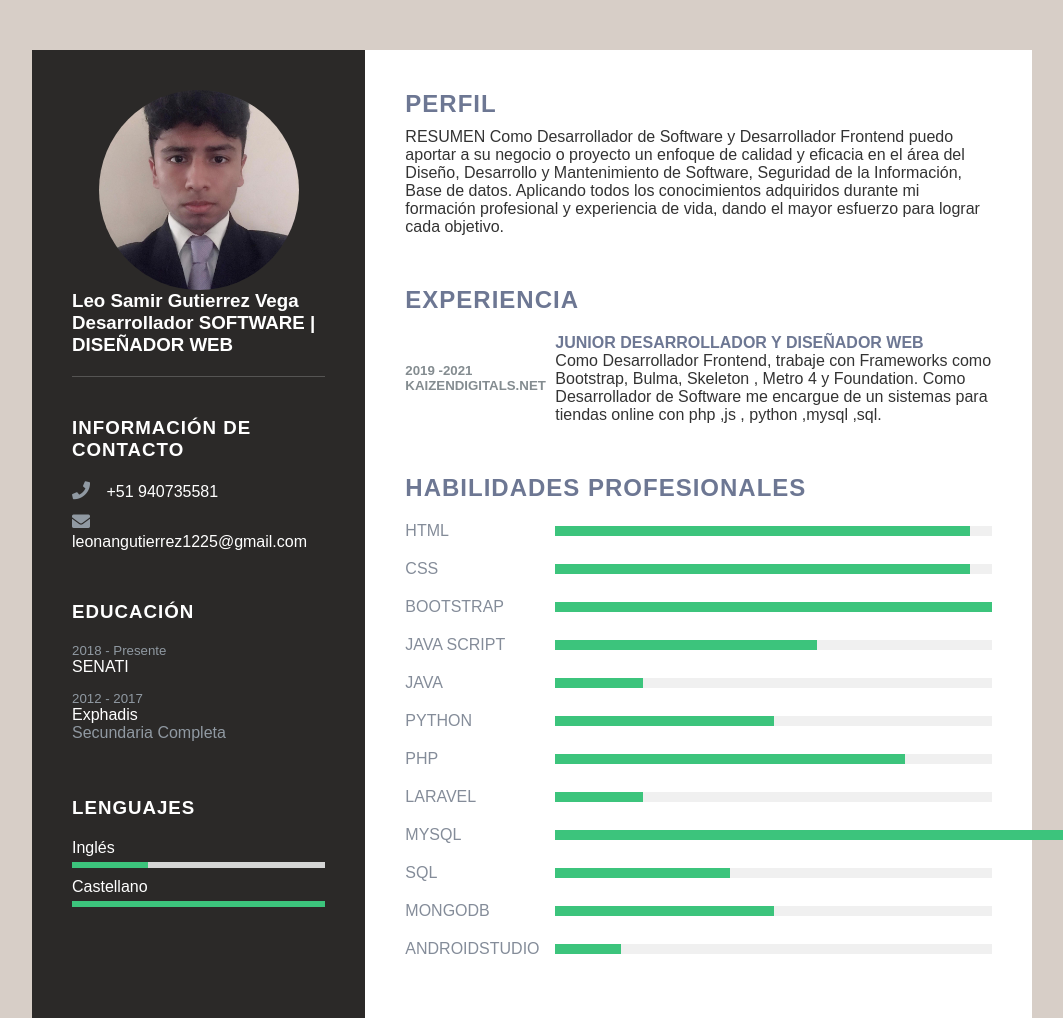
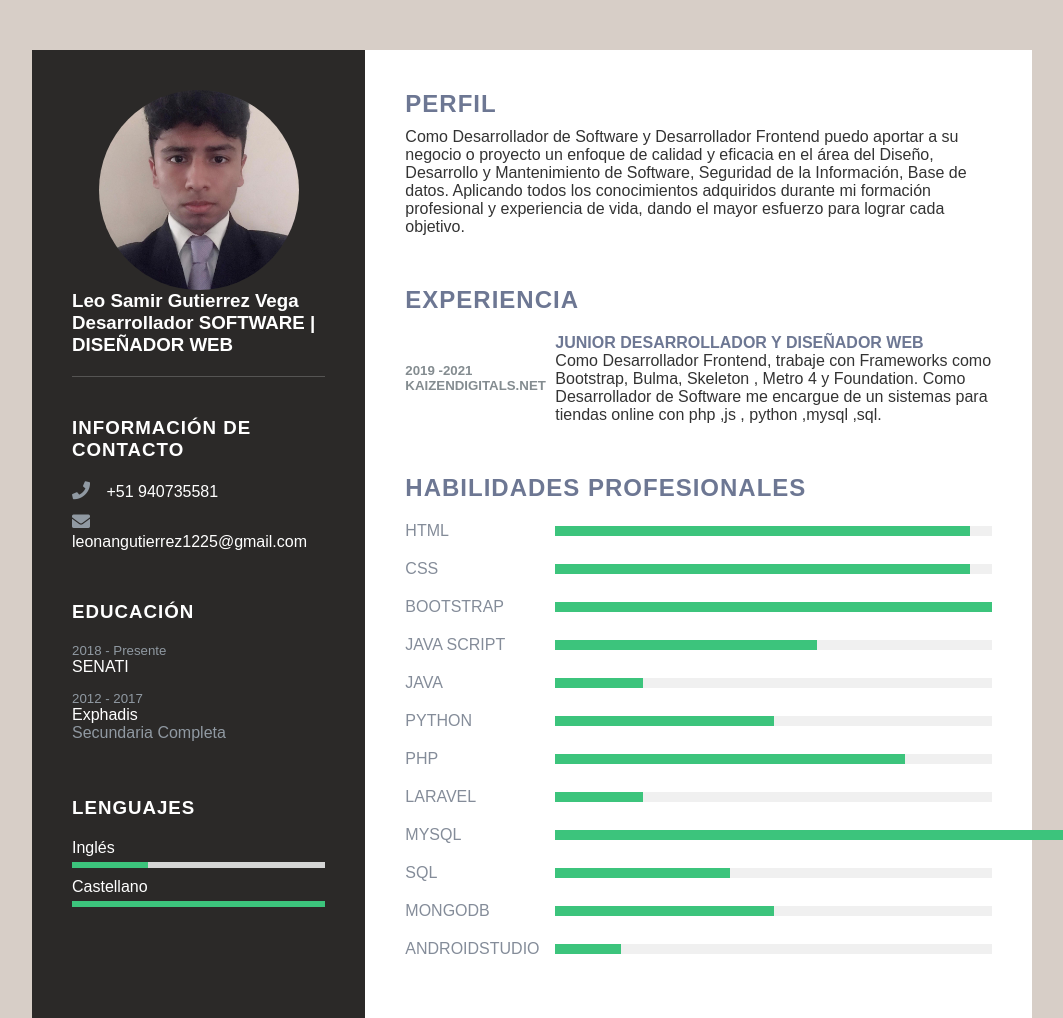
Before and after one commit to LeoGutierrezV/LeoGutierrezV.github.io, a plain HTML site: page index.html in a window 1280 px wide. Shown: the top 1018 px of the page, without its empty margins (108-1171 px from the left). Drawn offline with Linux system fonts and the light colour scheme.

Commit message:
Update index.html

```diff
--- a/index.html
+++ b/index.html
@@ -65,7 +65,7 @@
 		<div class="right_side">
 			<div class="about">
 				<h2 class="title2">Perfil</h2>
-				<p>RESUMEN
+				<p>
 					Como Desarrollador de Software y Desarrollador Frontend puedo aportar a su negocio o proyecto un enfoque de calidad y eficacia en el
 					área del Diseño, Desarrollo y Mantenimiento de Software, Seguridad de la
 					Información, Base de datos.
```
